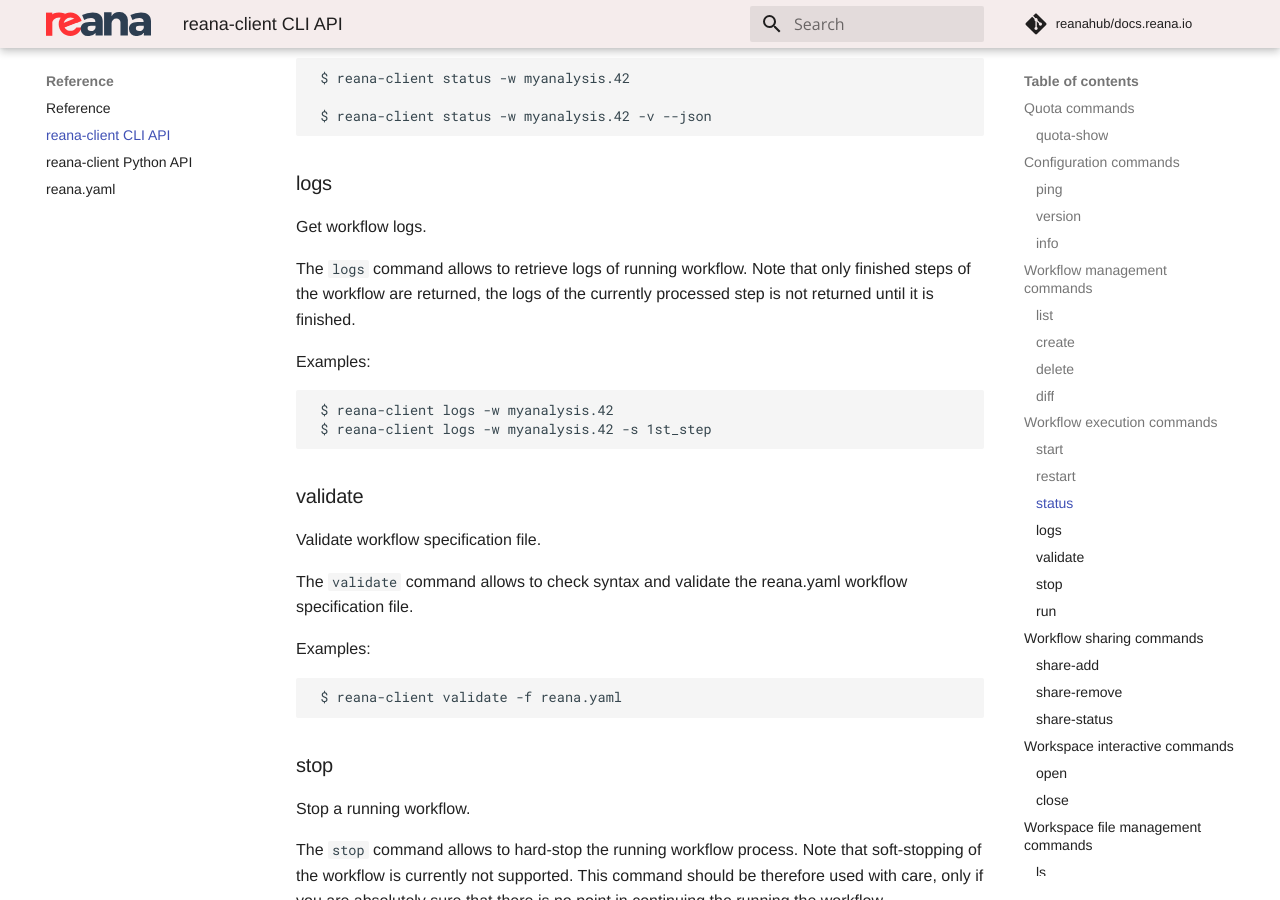
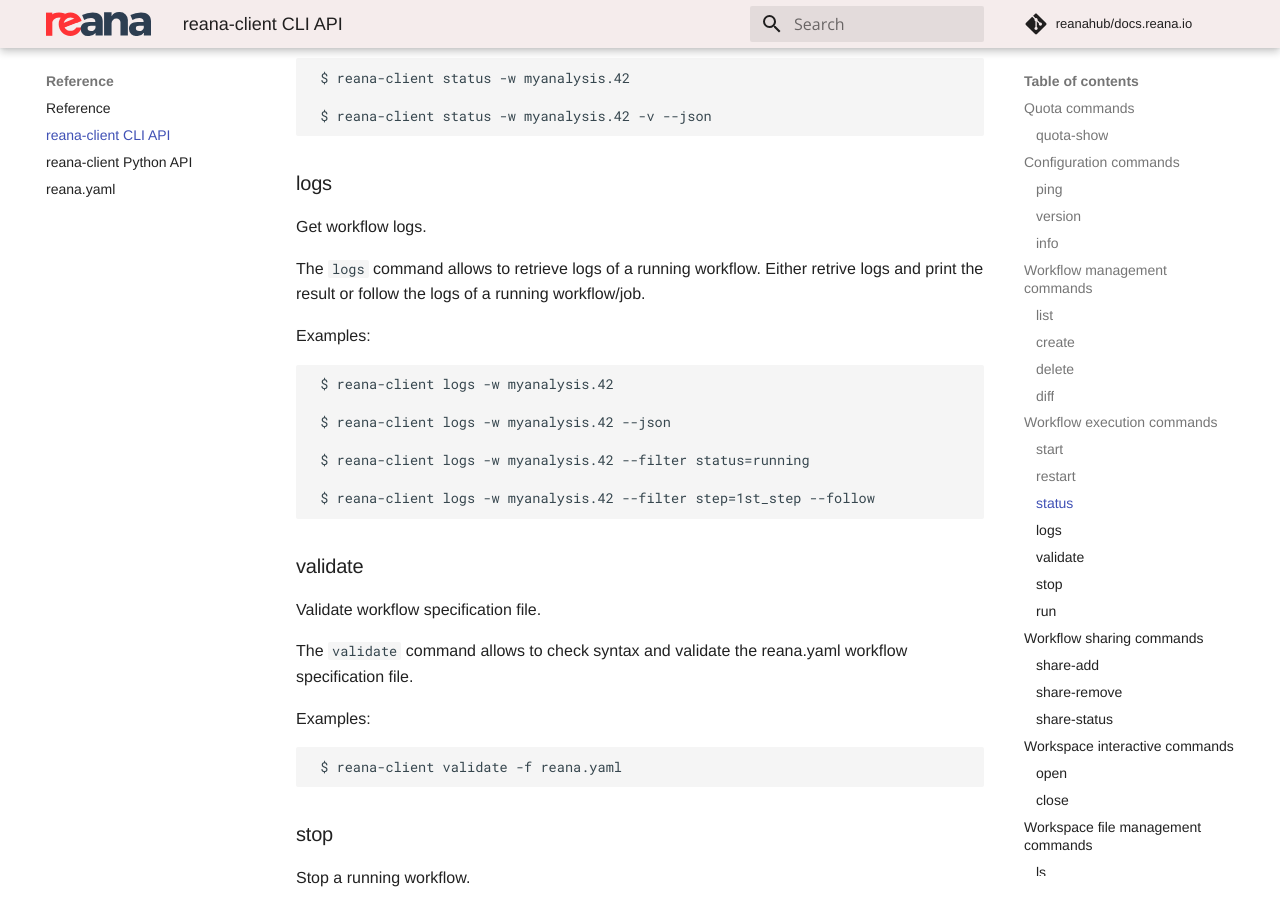
Before and after one commit to reanahub/docs.reana.io, an MkDocs documentation site: the page built from docs/reference/reana-client-cli-api/index.md, in a window 1280 px wide and 900 px high, scrolled down 5741 px. Built offline with MkDocs 1.6.1 and Material for MkDocs 9.7.7, drawn with Linux system fonts in a browser that asks for light colours; comment, search, counter and statistics services are not loaded.

Commit message:
docs(cli): update reana-client-cli-api logs (#210)

```diff
--- a/docs/reference/reana-client-cli-api/index.md
+++ b/docs/reference/reana-client-cli-api/index.md
@@ -266,14 +266,18 @@ Examples:
 
 Get workflow logs.
 
-The ``logs`` command allows to retrieve logs of running workflow. Note that
-only finished steps of the workflow are returned, the logs of the currently
-processed step is not returned until it is finished.
+The ``logs`` command allows to retrieve logs of a running workflow.
+Either retrive logs and print the result or follow the logs of a running workflow/job.
 
 Examples:
 
      $ reana-client logs -w myanalysis.42
-     $ reana-client logs -w myanalysis.42 -s 1st_step
+
+     $ reana-client logs -w myanalysis.42 --json
+
+     $ reana-client logs -w myanalysis.42 --filter status=running
+
+     $ reana-client logs -w myanalysis.42 --filter step=1st_step --follow
 
 ### validate
 
```
